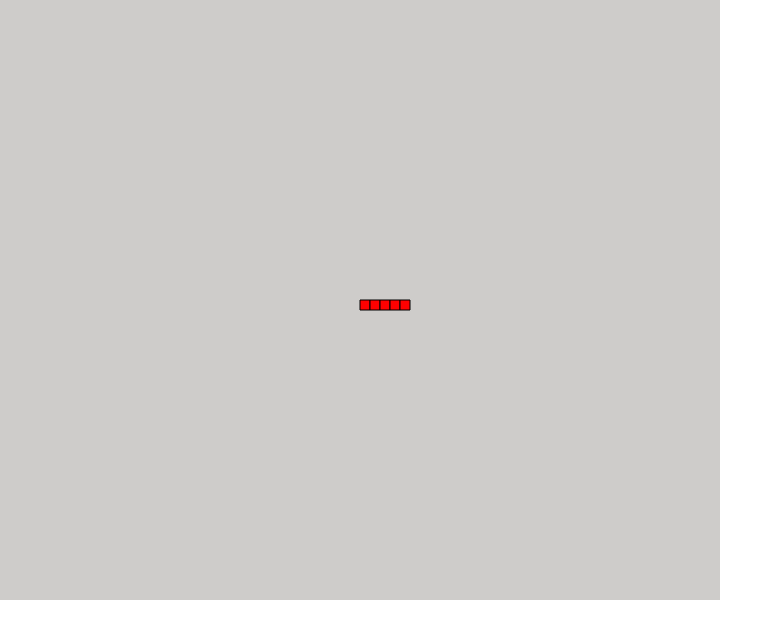
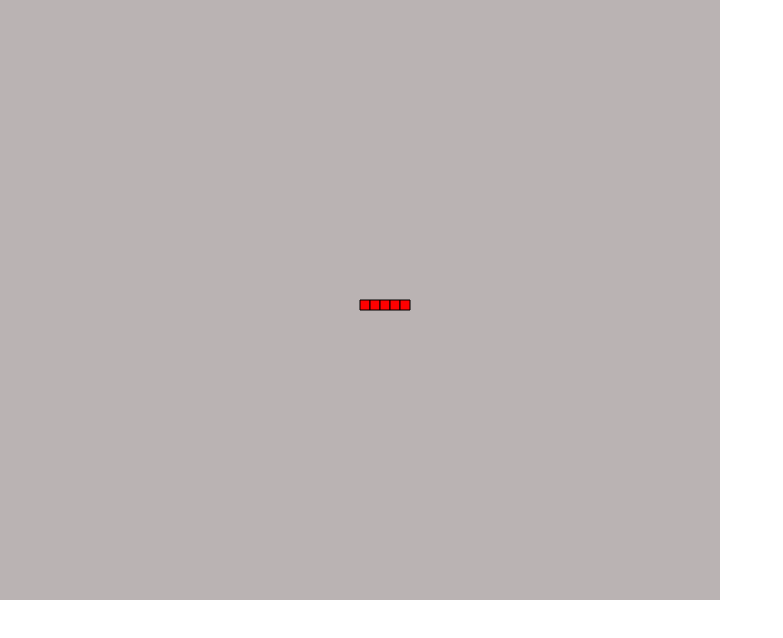
Before and after one commit to sruthi-98/Snake-Game, a plain HTML site: page index.html in a window 1280 px wide. Shown: the whole page, without its empty margins (0-783 px from the left). Drawn offline with Linux system fonts and the light colour scheme.

Commit message:
Changed background color

```diff
--- a/styles/styles.css
+++ b/styles/styles.css
@@ -52,5 +52,5 @@ table {
 */
 
 #myCanvas {
-    background-color: hsl(24, 3%, 80%);
+    background-color: #bab3b3;
 }
```
